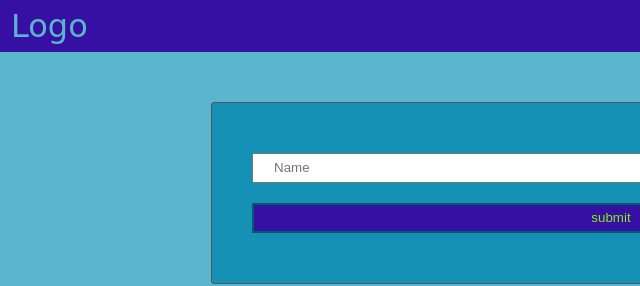
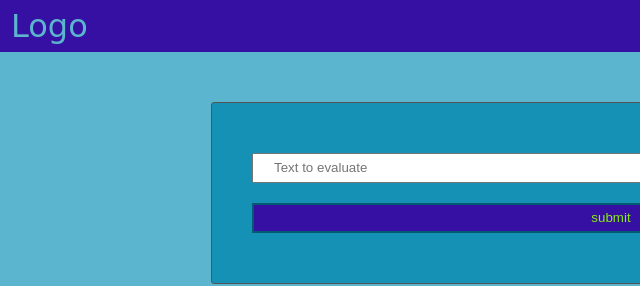
Before and after one commit to JakaPresecnik/evaluate_news_article, a website built with webpack: page src/client/views/index.html in a window 1280 px wide. Shown: the top 286 px of the page, 29-669 px from the left. Built offline with nearby package versions, Linux system fonts and the light colour scheme; a web font is replaced by a local one.

Commit message:
Update index.html

```diff
--- a/src/client/views/index.html
+++ b/src/client/views/index.html
@@ -15,7 +15,7 @@
         <main>
             <section>
                 <form class="" onsubmit="return handleSubmit(event)">
-                    <input id="name" type="text" name="input" value="" onblur="onBlur()" placeholder="Name">
+                    <input id="name" type="text" name="input" value="" placeholder="Text to evaluate">
                     <input type="submit" name="" value="submit" onclick="return Client.handleSubmit(event)" onsubmit="return handleSubmit(event)">
                 </form>
             <section>
```
